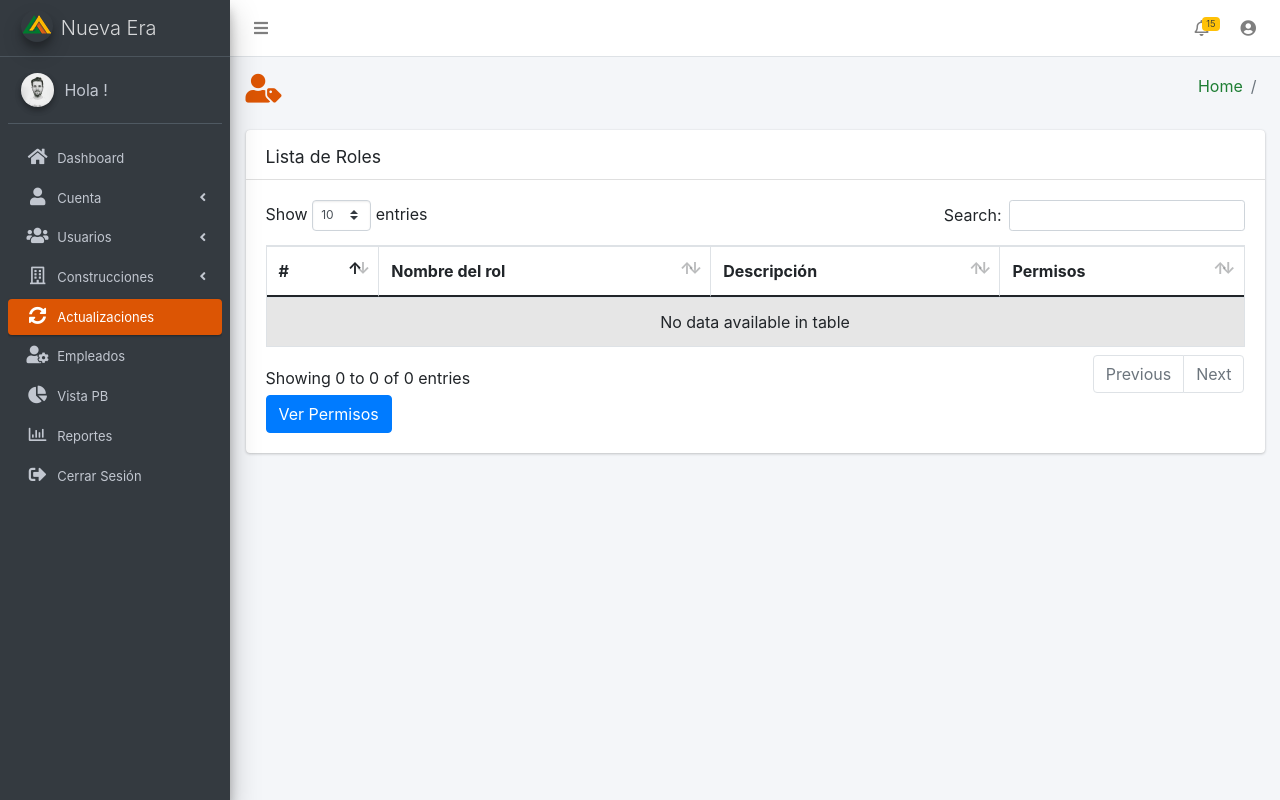
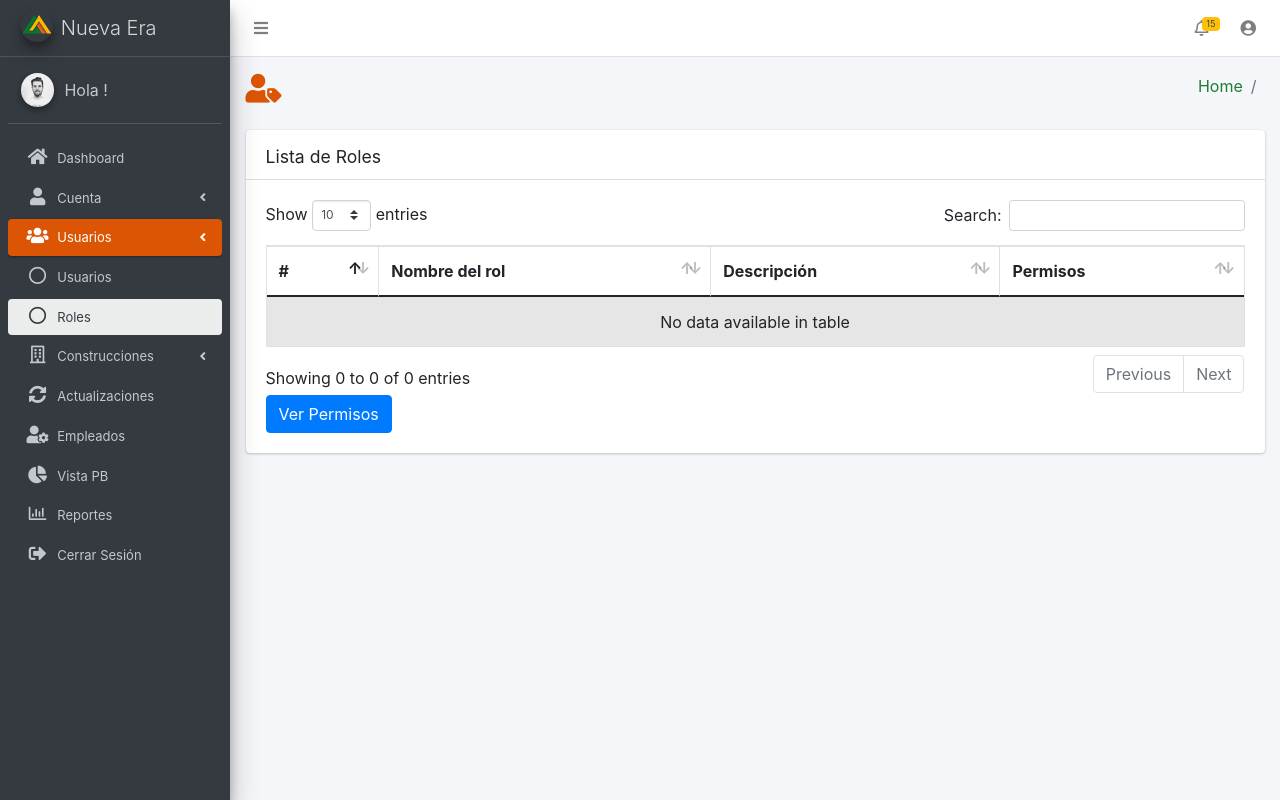
Before and after one commit to ovas04/SINM, a Flask app: template templates/roles.html in a window 1280 px wide. Run offline with Flask 2, Linux system fonts and the light colour scheme; the template is opened without the code that fills it, so the values that code supplies are empty; some libraries are stand-ins or nearby versions.

```diff
--- a/static/js/functions_roles.js
+++ b/static/js/functions_roles.js
@@ -1,5 +1,6 @@
 $(document).ready(function(){
-    $(".s-roles").css("display","block");
+    $(".s-usuarios").css("display","block");
+	$(".usuarios").addClass("active");
     $(".roles").addClass("active");
 	list_permisos();
 	list_roles();
--- a/static/js/functions_usuario.js
+++ b/static/js/functions_usuario.js
@@ -1,6 +1,7 @@
 $(document).ready(function(){
     $(".s-usuarios").css("display","block");
-    $(".usuarios").addClass("active");
+	$(".usuarios").addClass("active");
+    $(".usuario").addClass("active");
 	list_usuarios();
 	get_permiso();
 	regis_usuario();
--- a/templates/header_admin.html
+++ b/templates/header_admin.html
@@ -136,7 +136,7 @@
             </a>
             <ul class="nav nav-treeview s-usuarios">
               <li class="nav-item">
-                <a href="{{url_for('usuarios')}}" class="nav-link usuarios">
+                <a href="{{url_for('usuarios')}}" class="nav-link usuario">
                   <i class="far fa-circle nav-icon"></i>
                   <p>Usuarios</p>
                 </a>
--- a/templates/roles.html
+++ b/templates/roles.html
@@ -115,7 +115,7 @@
 <script src="{{url_for('static', filename='js/dataTables.bootstrap4.min.js')}}"></script>
 <script src="{{url_for('static', filename='js/dataTables.responsive.min.js')}}"></script>
 <script src="{{url_for('static', filename='js/responsive.bootstrap4.min.js')}}"></script>
-<script src="{{url_for('static', filename='js/functions_actualizar.js')}}"></script>
+<script src="{{url_for('static', filename='js/functions_roles.js')}}"></script>
 <script src="{{url_for('static', filename='js/sweetalert2.min.js')}}"></script>
 <script src="{{url_for('static', filename='js/functions_roles.js')}}"></script>
 </html>
```
